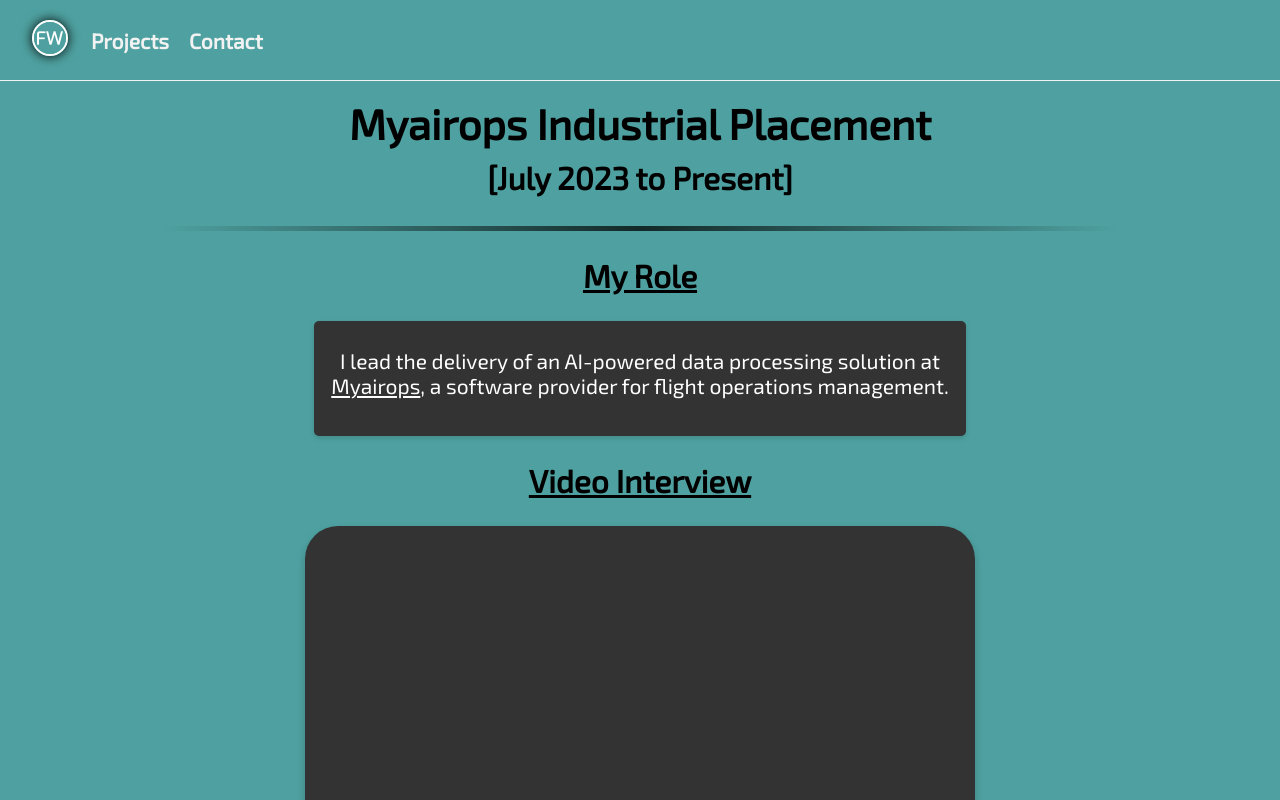
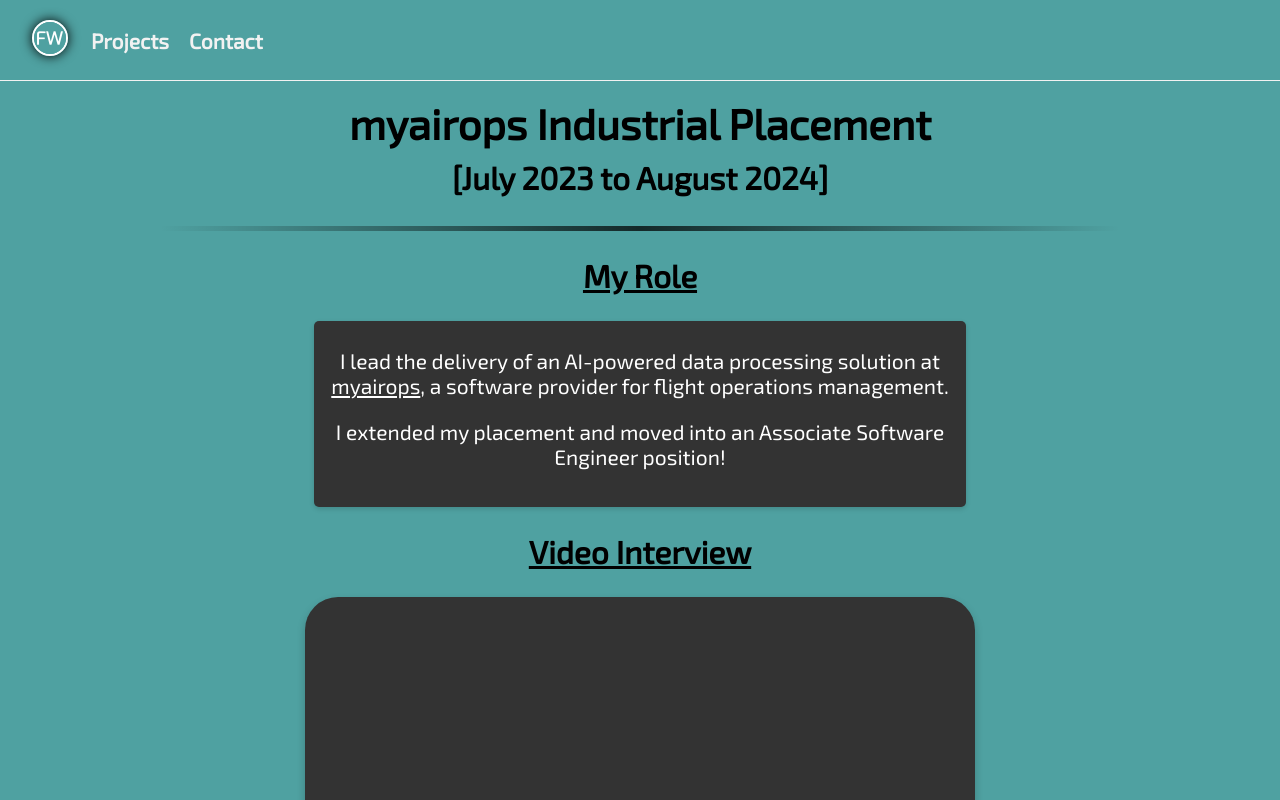
Before and after one commit to flynnWhelehan/website, a React (Create React App) app in the folder website/frontend/: page /myairops-project in a window 1280 px wide. Shown: the top 800 px of the page. Built offline with nearby package versions, Linux system fonts and the light colour scheme.

Commit message:
Update myairops project

```diff
--- a/website/frontend/src/pages/Content/Projects/Myairops/MyairopsContent.js
+++ b/website/frontend/src/pages/Content/Projects/Myairops/MyairopsContent.js
@@ -1,5 +1,6 @@
 const MYAIROPS_ROLE = {
-    content: <p>I lead the delivery of an AI-powered data processing solution at <a href="https://myairops.com/">Myairops</a>, a software provider for flight operations management.</p>
+    content: <p>I lead the delivery of an AI-powered data processing solution at <a href="https://myairops.com/">myairops</a>, a software provider for flight operations management.</p>,
+    update: <p>I extended my placement and moved into an Associate Software Engineer position!</p>
 };
 
 const MYAIROPS_TECHNOLOGY_AND_SKILLS = {
@@ -9,7 +10,7 @@
     cloud_services: "Making our solution available through deployed Azure Functions and Power Automate workflows, and interacting with cloud APIs.",
     product_ownership: "Owning the product by creating well-defined epic, feature, user story, and bug work items inline with with stakeholder needs and project goals.",
     kanban: "Streamlining project operations to deliver continuous value with swimlanes, WIP limits, and tagged task cards.",
-    agile: "Actively participated in the agile engineering methodology employed by Myairops, engaging in standups, retrospectives, and refinements.",
+    agile: "Actively participated in the agile engineering methodology employed by myairops, engaging in standups, retrospectives, and refinements.",
     research: "Conducting R&D for the project's first phase, resulting in a comprehensive research report and a successful proof of concept.",
     industry: "Engaged in releases, bug resolutions, and company challenges."
 };
--- a/website/frontend/src/pages/Projects/MyairopsProject.js
+++ b/website/frontend/src/pages/Projects/MyairopsProject.js
@@ -8,12 +8,12 @@
     return (
         <div>
             <Helmet>
-                <title>Myairops</title>
+                <title>myairops</title>
                 <meta name="description" content="Details about my project at Myairops" />
             </Helmet>
             <h1>
-                Myairops Industrial Placement<br/>
-                <span className="small-text">[July 2023 to Present]</span>
+                myairops Industrial Placement<br/>
+                <span className="small-text">[July 2023 to August 2024]</span>
             </h1>
 
             <div className="section-break-line" />
@@ -21,7 +21,7 @@
             <h2 className="title">My Role</h2>
             <div className="section-container">
                 <section id="role">
-                    <div>{MYAIROPS_ROLE.content}</div>
+                    <div>{MYAIROPS_ROLE.content}{MYAIROPS_ROLE.update}</div>
                 </section>
             </div>
 
```
